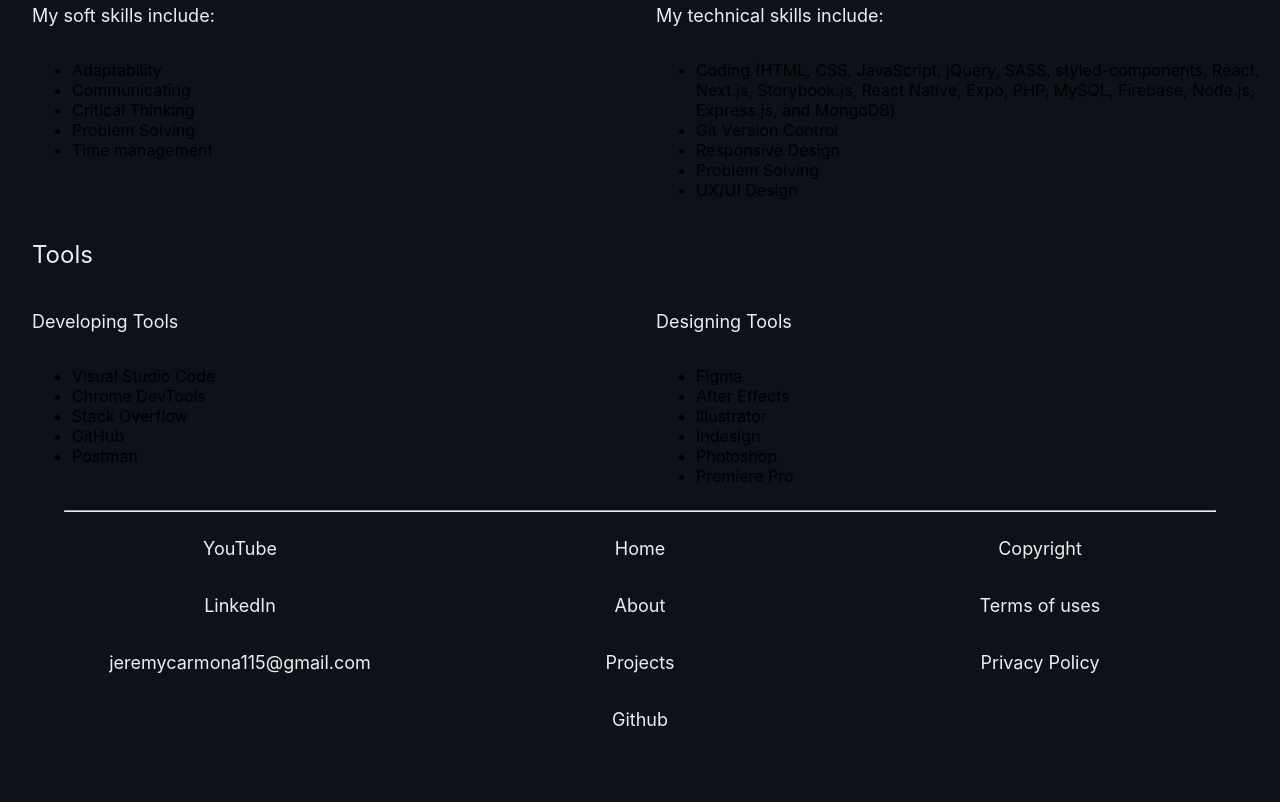
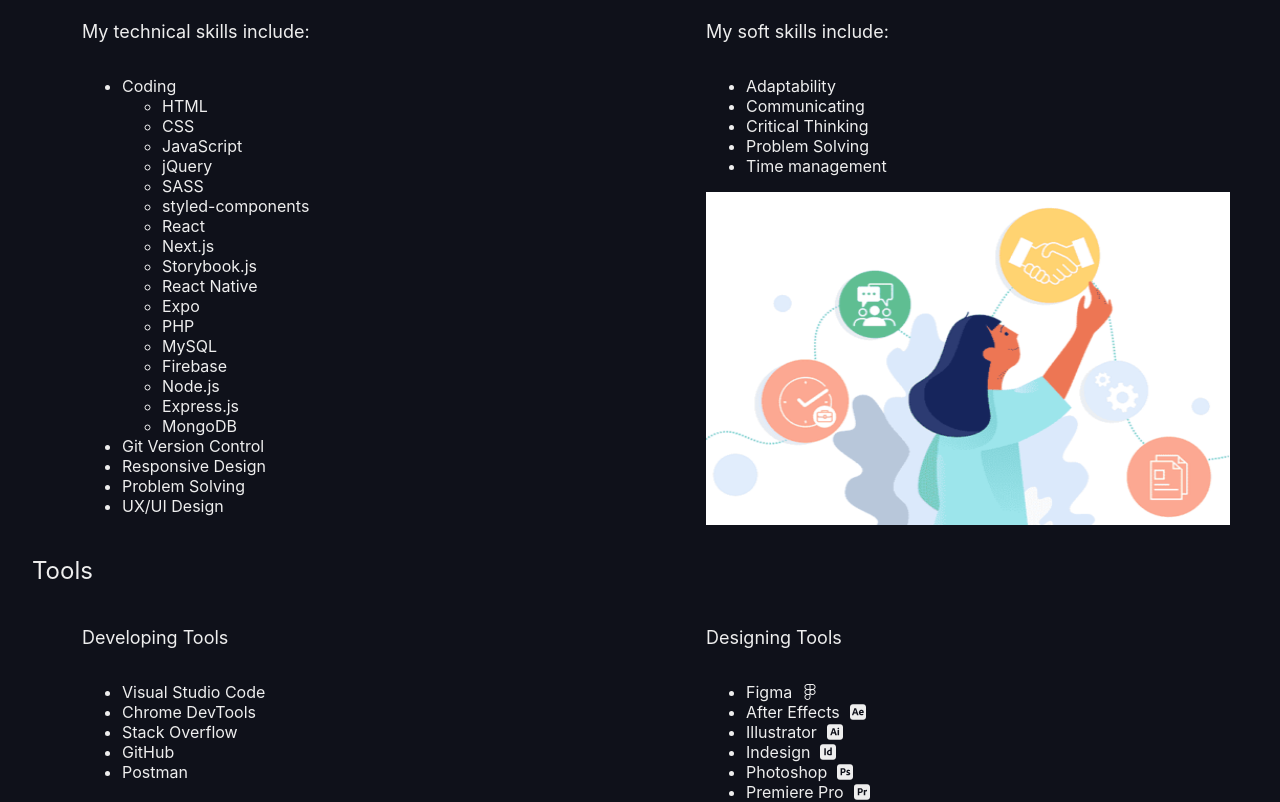
Before and after one commit to JeremyCarmona3/my-portfolio, a Next.js app: page /about in a window 1280 px wide. Shown: the part 940-1742 px from the top of the page. Before the commit the page ends 1688 px from the top, so only its background shows below. Built offline with nearby package versions, Linux system fonts and the light colour scheme.

Commit message:
about me page edits

```diff
--- a/pages/about.js
+++ b/pages/about.js
@@ -6,6 +6,7 @@
 import Title from '../comps/text/title'
 import Subtitle from '../comps/text/subtitle'
 import Footer from '../comps/global/footer'
+import { SiAdobeaftereffects, SiAdobeillustrator, SiAdobeindesign, SiAdobephotoshop, SiAdobepremierepro, SiFigma } from 'react-icons/si'
 
 export default function About() {
   return (
@@ -73,26 +74,51 @@
           <Subtitle text='My skills' />
 
           <div className={styles.row}>
+
+            <div className={styles.col}>
+            <p>My technical skills include:</p>
+              <ul className={styles.list}>
+                <li>Coding</li>
+                <ul className={styles.list}>
+                  <li>HTML</li>
+                  <li>CSS</li>
+                  <li>JavaScript</li>
+                  <li>jQuery</li>
+                  <li>SASS</li>
+                  <li>styled-components</li>
+                  <li>React</li>
+                  <li>Next.js</li>
+                  <li>Storybook.js</li>
+                  <li>React Native</li>
+                  <li>Expo</li>
+                  <li>PHP</li>
+                  <li>MySQL</li>
+                  <li>Firebase</li>
+                  <li>Node.js</li>
+                  <li>Express.js</li>
+                  <li>MongoDB</li>
+                </ul>
+                <li>Git Version Control</li>
+                <li>Responsive Design</li>
+                <li>Problem Solving</li>
+                <li>UX/UI Design</li>
+              </ul>
+            </div>
+
             <div className={styles.col}>
               <p>My soft skills include:</p>
-              <ul>
+              <ul className={styles.list}>
                 <li>Adaptability</li>
                 <li>Communicating</li>
                 <li>Critical Thinking</li>
                 <li>Problem Solving</li>
                 <li>Time management</li>
               </ul>
-            </div>
-
-            <div className={styles.col}>
-            <p>My technical skills include:</p>
-              <ul>
-                <li>Coding (HTML, CSS, JavaScript, jQuery, SASS, styled-components, React, Next.js, Storybook.js, React Native, Expo, PHP, MySQL, Firebase, Node.js, Express.js, and MongoDB)</li>
-                <li>Git Version Control</li>
-                <li>Responsive Design</li>
-                <li>Problem Solving</li>
-                <li>UX/UI Design</li>
-              </ul>
+              <Image
+                src='/SoftSkills.webp'
+                alt='Soft skills image'
+                width={500} height={333}
+              />
             </div>
           </div>
 
@@ -100,7 +126,7 @@
           <div className={styles.row}>
             <div className={styles.col}>
               <p> Developing Tools</p>
-              <ul>
+              <ul className={styles.list}>
                 <li>Visual Studio Code</li>
                 <li>Chrome DevTools</li>
                 <li>Stack Overflow</li>
@@ -110,25 +136,30 @@
             </div>
             <div className={styles.col}>
               <p> Designing Tools</p>
-              <ul>
-                <div className={styles.rowSkills}>
+              <ul className={styles.list}>
+                <div className={styles.rowTools}>
                   <li>Figma</li>
-                  {/* <SiFigma color='#EEEEEE'/> */}
+                  <SiFigma/>
                 </div>
-                <div className={styles.rowSkills}>
+                <div className={styles.rowTools}>
                   <li>After Effects</li>
+                  <SiAdobeaftereffects/>
                 </div>
-                <div className={styles.rowSkills}>
+                <div className={styles.rowTools}>
                   <li>Illustrator</li>
+                  <SiAdobeillustrator/>
                 </div>
-                <div className={styles.rowSkills}>
+                <div className={styles.rowTools}>
                   <li>Indesign</li>
+                  <SiAdobeindesign/>
                 </div>
-                <div className={styles.rowSkills}>
+                <div className={styles.rowTools}>
                   <li>Photoshop</li>
+                  <SiAdobephotoshop/>
                 </div>
-                <div className={styles.rowSkills}>
+                <div className={styles.rowTools}>
                   <li>Premiere Pro</li>
+                  <SiAdobepremierepro/>
                 </div>
               </ul>
             </div>
--- a/styles/Home.module.css
+++ b/styles/Home.module.css
@@ -31,7 +31,7 @@
   flex-direction: row;
 }
 
-.rowSkills {
+.rowTools {
   display: flex;
   flex-direction: row;
   align-items: center;
@@ -41,6 +41,7 @@
   display: flex;
   flex: 1;
   flex-direction: column;
+  padding: 0 50px;
 }
 
 .colProjects {
@@ -106,6 +107,14 @@
   margin: 0.5rem;
 }
 
+.list {
+  color: #EEEEEE;
+}
+
+.list li {
+  padding-right: 10px;
+}
+
 @media (max-width: 768px) {
   .row {
     display: flex;
```
Also changed, not shown: public/SoftSkills.webp (added).
